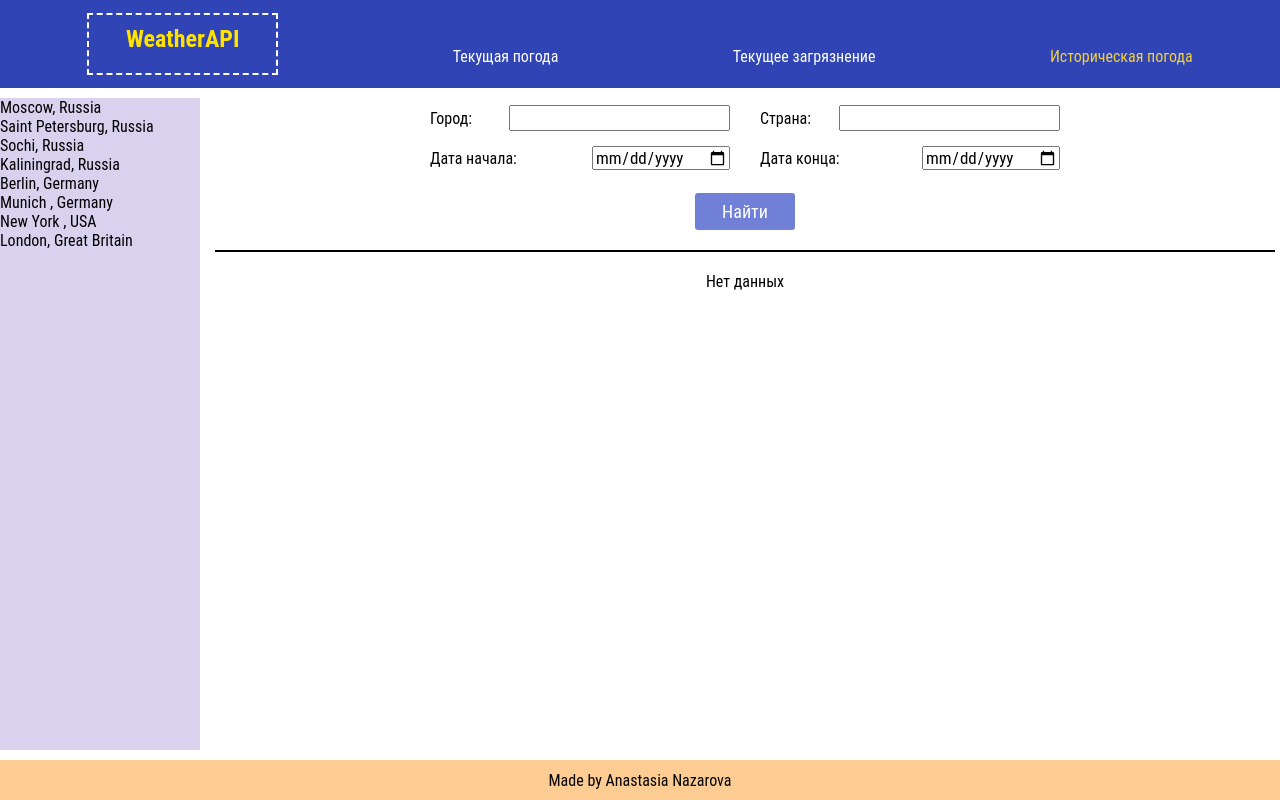
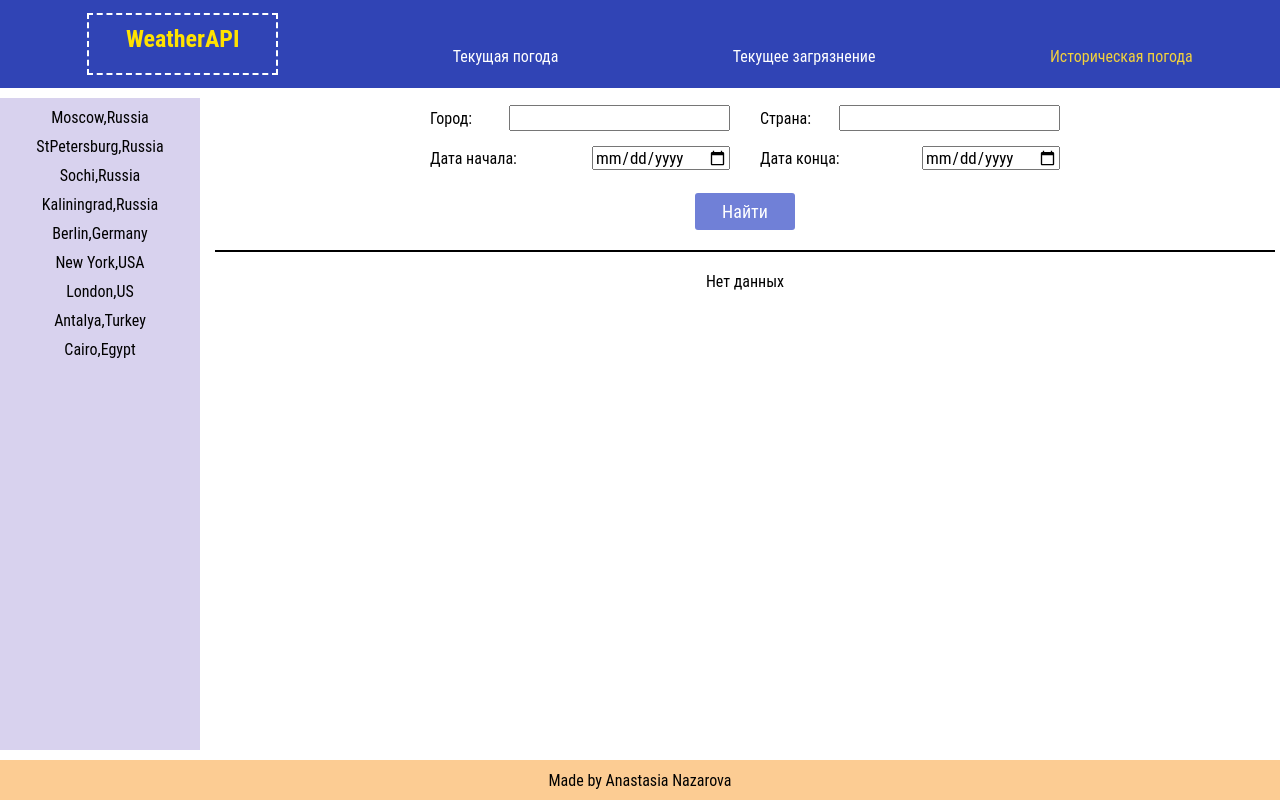
Before and after one commit to BeissMich09/the-weather, a React (Create React App) app: page /historycalweather in a window 1280 px wide. Built offline with nearby package versions, Linux system fonts and the light colour scheme.

Commit message:
css navbar

```diff
--- a/src/App.css
+++ b/src/App.css
@@ -14,6 +14,9 @@
 
 .navbar {
     grid-area: navbar;
+    width: 100%;
+    height: 100%;
+    background-color: #d8d2ee;
 }
 
 .content {
--- a/src/Components/Navbar/Navbar.jsx
+++ b/src/Components/Navbar/Navbar.jsx
@@ -3,103 +3,19 @@ import style from "./Navbar.module.css";
 
 const Navbar = (props) => {
   return (
-    <div className={style.item}>
     <div
+      className={style.item}
       onClick={() => {
         props.getInputs(
-            "Moscow",
-            "Russia",
+          props.item.city,
+          props.item.country,
           props.inputStartData,
           props.inputEndData
         );
       }}
     >
-        Moscow, Russia
-      </div>
-      <div
-        onClick={() => {
-          props.getInputs(
-            "StPetersburg",
-            "Russia",
-            props.inputStartData,
-            props.inputEndData
-          );
-        }}
-      >
-        Saint Petersburg, Russia
-      </div>
-      <div
-        onClick={() => {
-          props.getInputs(
-            "Sochi",
-            "Russia",
-            props.inputStartData,
-            props.inputEndData
-          );
-        }}
-      >
-        Sochi, Russia
-      </div>
-      <div
-        onClick={() => {
-          props.getInputs(
-            "Kaliningrad",
-            "Russia",
-            props.inputStartData,
-            props.inputEndData
-          );
-        }}
-      >
-        Kaliningrad, Russia
-      </div>
-      <div
-        onClick={() => {
-          props.getInputs(
-            "Berlin",
-            "Germany",
-            props.inputStartData,
-            props.inputEndData
-          );
-        }}
-      >
-        Berlin, Germany
-      </div>
-      <div
-        onClick={() => {
-          props.getInputs(
-            "Munich",
-            "Germany",
-            props.inputStartData,
-            props.inputEndData
-          );
-        }}
-      >
-        Munich , Germany
-      </div>
-      <div
-        onClick={() => {
-          props.getInputs(
-            "New York",
-            "USA",
-            props.inputStartData,
-            props.inputEndData
-          );
-        }}
-      >
-        New York , USA
-      </div>
-      <div
-        onClick={() => {
-          props.getInputs(
-            "London",
-            "US",
-            props.inputStartData,
-            props.inputEndData
-          );
-        }}
-      >
-        London, Great Britain
-      </div>
+      <p>{props.item.city}, </p>
+      <p>{props.item.country}</p>
     </div>
   );
 };
--- a/src/Components/Navbar/Navbar.module.css
+++ b/src/Components/Navbar/Navbar.module.css
@@ -1,5 +1,11 @@
 .item {
-    width: 100%;
-    height: 100%;
-    background-color: #d8d2ee;
+    display: flex;
+    align-items: center;
+    justify-content: center;
+    margin-top: 10px;
+    cursor: pointer;
 }
+
+.item:hover {
+    color: blue;
+}
--- a/src/Components/Navbar/NavbarContainer.jsx
+++ b/src/Components/Navbar/NavbarContainer.jsx
@@ -1,16 +1,19 @@
 import React from "react";
 import { connect } from "react-redux";
 import Navbar from "./Navbar";
+import style from "./Navbar.module.css";
 
 class NavbarContainer extends React.Component {
   render() {
-    return (
+    const elementCity = this.props.cityArr.map((item) => (
       <Navbar
+        item={item}
         getInputs={this.props.getInputs}
         inputEndData={this.props.inputEndData}
         inputStartData={this.props.inputStartData}
       />
-    );
+    ));
+    return <div className={style.container}>{elementCity}</div>;
   }
 }
 let mapStateToProps = (state) => {
--- a/src/redux/navbar-reducer.js
+++ b/src/redux/navbar-reducer.js
@@ -1,12 +1,14 @@
 let initialState = {
   cityArr: [
-    { city: "Moscow", contry: "Russia" },
-    { city: "StPetersburg", contry: "Russia" },
-    { city: "Sochi", contry: "Russia" },
-    { city: "Kaliningrad", contry: "Russia" },
-    { city: "Berlin", contry: "Germany" },
-    { city: "New York", contry: "USA" },
-    { city: "London", contry: "US" },
+    { city: "Moscow", country: "Russia" },
+    { city: "StPetersburg", country: "Russia" },
+    { city: "Sochi", country: "Russia" },
+    { city: "Kaliningrad", country: "Russia" },
+    { city: "Berlin", country: "Germany" },
+    { city: "New York", country: "USA" },
+    { city: "London", country: "US" },
+    { city: "Antalya", country: "Turkey" },
+    { city: "Cairo", country: "Egypt" },
   ],
 };
 
```
Also changed, not shown: src/Components/Navbar/City/City.jsx (deleted, +0 -12 lines), 1 other file (tests, documents, lock files or other folders). Lines whose indentation alone changed are shown as unchanged.
